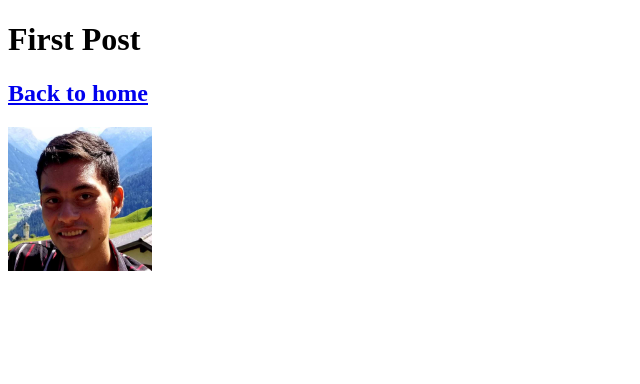
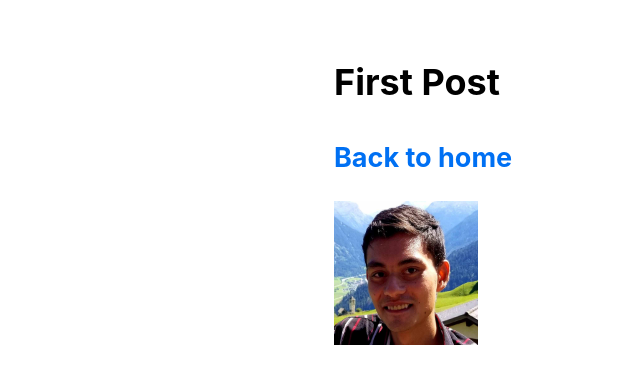
Before and after one commit to rj13371/nextjs-blog, a Next.js app: page /posts/first-post in a window 1280 px wide. Shown: the top 384 px of the page, without its empty margins (0-640 px from the left). Built offline with nearby package versions, Linux system fonts and the light colour scheme.

Commit message:
add global styles

```diff
--- /dev/null
+++ b/components/layout.js
@@ -0,0 +1,6 @@
+
+import styles from './layout.module.css'
+
+export default function Layout({ children }) {
+    return <div className={styles.container}>{children}</div>
+}
--- /dev/null
+++ b/components/layout.module.css
@@ -0,0 +1,5 @@
+.container {
+    max-width: 36rem;
+    padding: 0 1rem;
+    margin: 3rem auto 6rem;
+  }
--- /dev/null
+++ b/pages/_app.js
@@ -0,0 +1,5 @@
+import '../styles/global.css'
+
+export default function App({ Component, pageProps }) {
+    return <Component {...pageProps} />
+}
--- a/pages/posts/first-post.js
+++ b/pages/posts/first-post.js
@@ -1,9 +1,16 @@
 import Link from 'next/link'
 import Image from 'next/image'
+import Head from 'next/head'
+import Layout from '../../components/layout'
+
 
 export default function FirstPost() {
     return (
-        <>
+        <Layout>
+            <Head>
+                <title>First Post</title>
+            </Head>
+
             <h1>First Post</h1>
             <h2>
                 <Link href="/">
@@ -16,6 +23,6 @@
                 width={144} // Desired size with correct aspect ratio
                 alt="Your Name"
             />
-        </>
+        </Layout>
     )
 }
--- /dev/null
+++ b/styles/global.css
@@ -0,0 +1,27 @@
+html,
+body {
+  padding: 0;
+  margin: 0;
+  font-family: -apple-system, BlinkMacSystemFont, Segoe UI, Roboto, Oxygen, Ubuntu,
+    Cantarell, Fira Sans, Droid Sans, Helvetica Neue, sans-serif;
+  line-height: 1.6;
+  font-size: 18px;
+}
+
+* {
+  box-sizing: border-box;
+}
+
+a {
+  color: #0070f3;
+  text-decoration: none;
+}
+
+a:hover {
+  text-decoration: underline;
+}
+
+img {
+  max-width: 100%;
+  display: block;
+}
```
